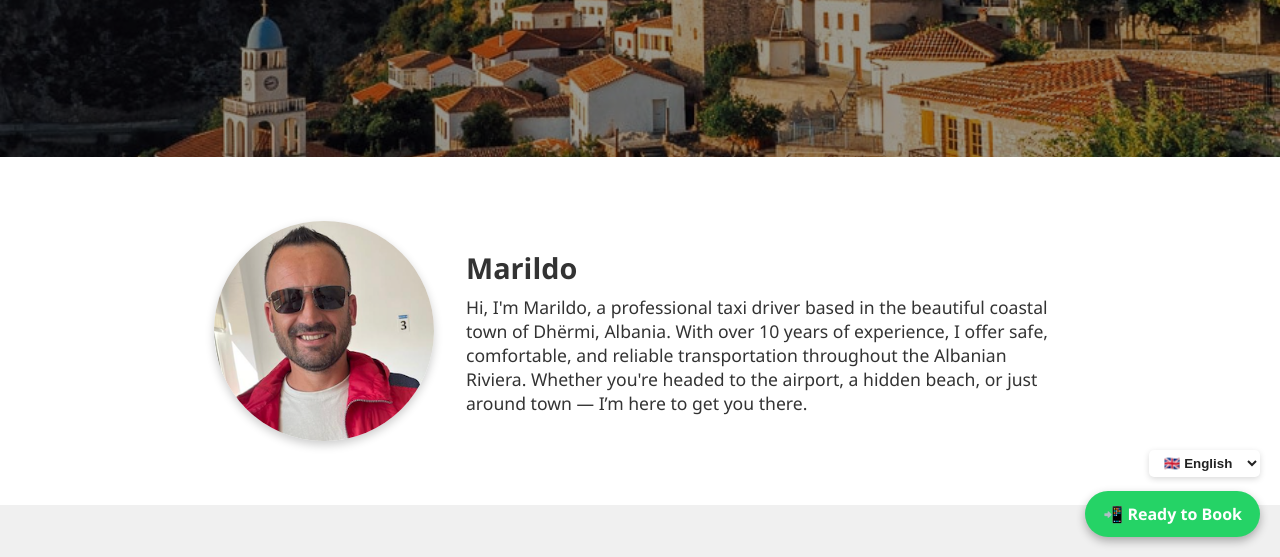
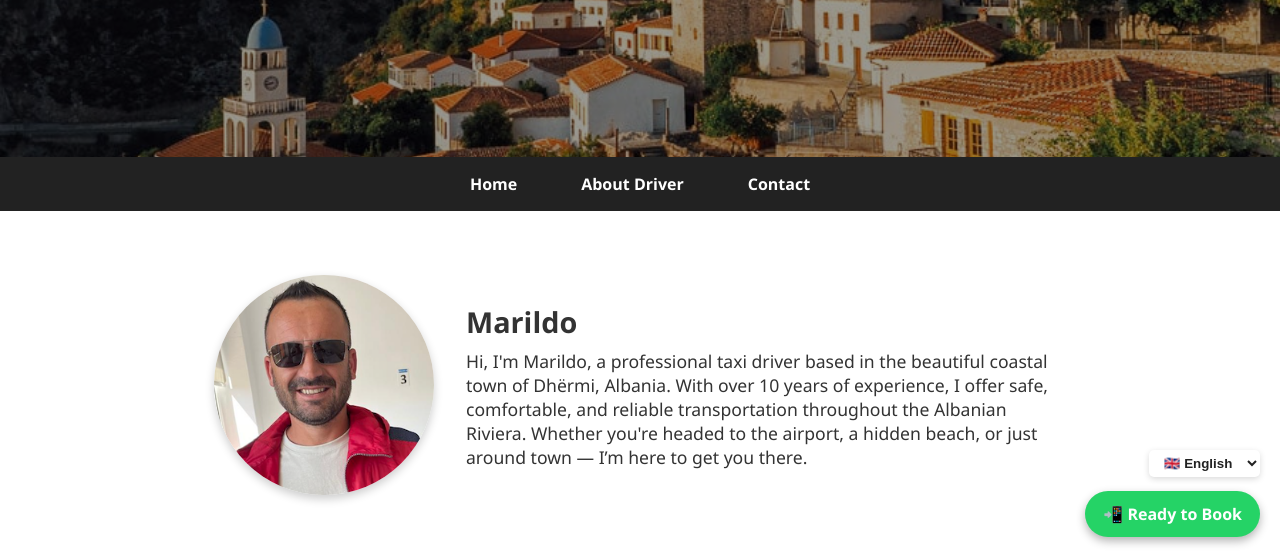
Before and after one commit to LediDragoti/website, a plain HTML site: page index.html in a window 1280 px wide. Shown: the part 243-800 px from the top of the page. Drawn offline with Linux system fonts and the light colour scheme.

Commit message:
Update index.html

```diff
--- a/index.html
+++ b/index.html
@@ -241,7 +241,12 @@
     </div>
   </section>
 
-
+  <!-- NAVIGATION BAR -->
+  <nav>
+    <a href="#home" id="nav-home">Home</a>
+    <a href="#about" id="nav-about">About Driver</a>
+    <a href="#" id="contactNav" style="color: white; margin-right: 1rem; cursor: pointer;">Contact</a>
+  </nav>
 
 <!-- Modal Overlay -->
 
@@ -345,7 +350,7 @@
     <p>&copy; 2025 Taxi Marildo. All rights reserved.</p>
   </footer>
 
-  <!-- Floating language selector (example placement) -->
+   <!-- Floating language selector (example placement) -->
 <select class="lang-select" id="language-select" aria-label="Select language" style="position: fixed; bottom: 80px; right: 20px; z-index: 1001;">
   <option value="en">🇬🇧 English</option>
   <option value="it">🇮🇹 Italiano</option>
```
